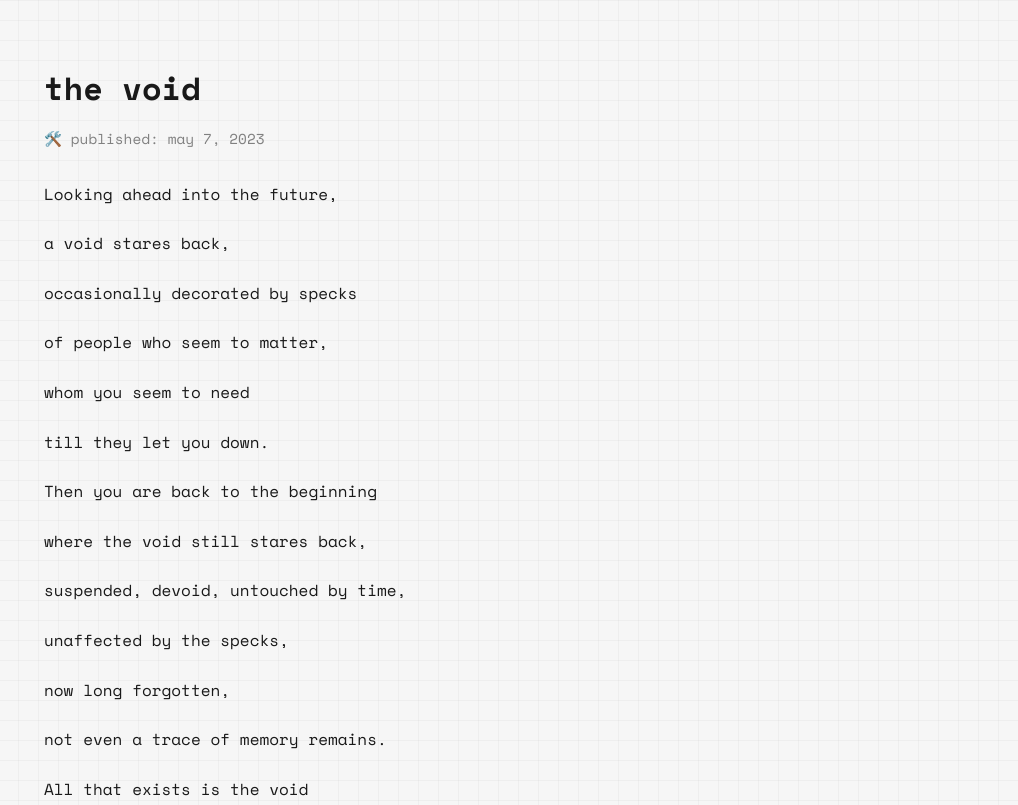
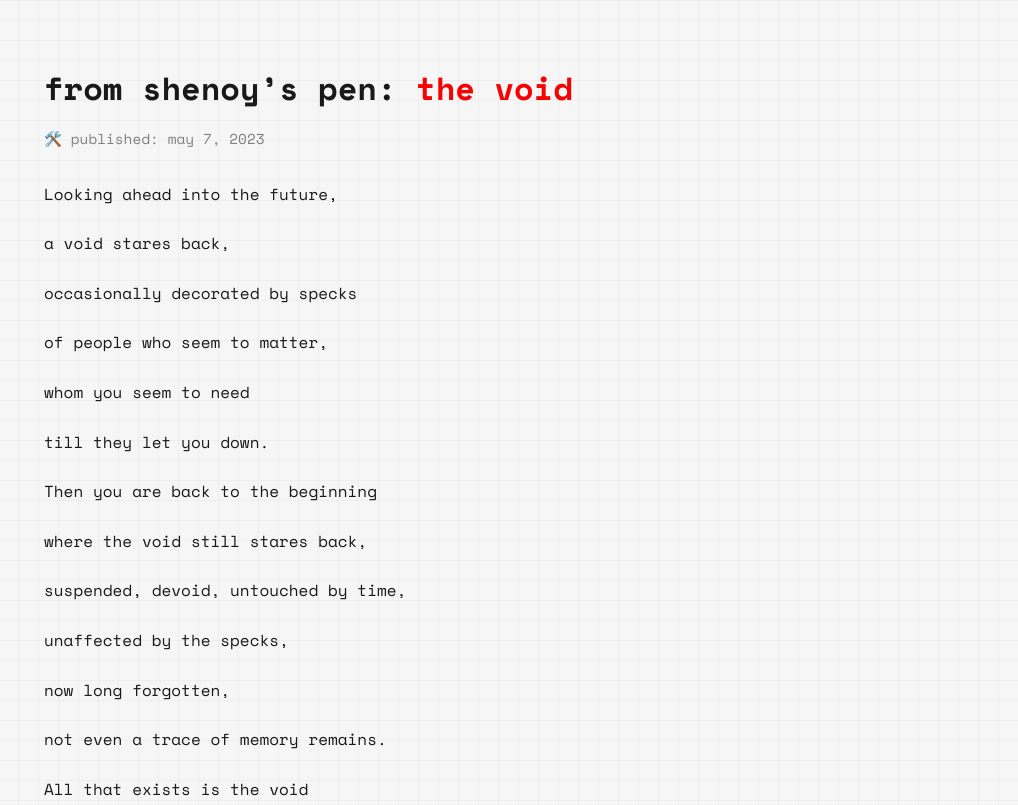
Before and after one commit to adarsh-site/adarsh-site.github.io, a plain HTML site: page blogs/the-void.html in a window 1280 px wide. Shown: the top 805 px of the page, without its empty margins (262-1280 px from the left). Drawn offline with nearby package versions, Linux system fonts and the light colour scheme.

Commit message:
meta description updated

```diff
--- a/blogs/the-void.html
+++ b/blogs/the-void.html
@@ -6,7 +6,7 @@
     <title>the void</title>
     <meta
       name="description"
-      content="Building a robot arm from scratch by Adarsh"
+      content="the void"
     />
     <link rel="preconnect" href="https://fonts.googleapis.com" />
     <link rel="preconnect" href="https://fonts.gstatic.com" crossorigin />
@@ -73,7 +73,7 @@
   </head>
   <body>
     <main>
-      <h2 class="blog-title">the void</h2>
+      <h2 class="blog-title">from shenoy’s pen: <strong>the void</strong></h2>
       <div class="blog-date">🛠️ published: may 7, 2023</div>
 
       <div class="blog-content">
```
Also changed, not shown: blogs/codeforces-worth.html (+1 -1 lines), blogs/from-shenoys-pen.html (+2 -2 lines), blogs/note-to-self.html (+1 -1 lines), template-blog.html (+1 -1 lines).
